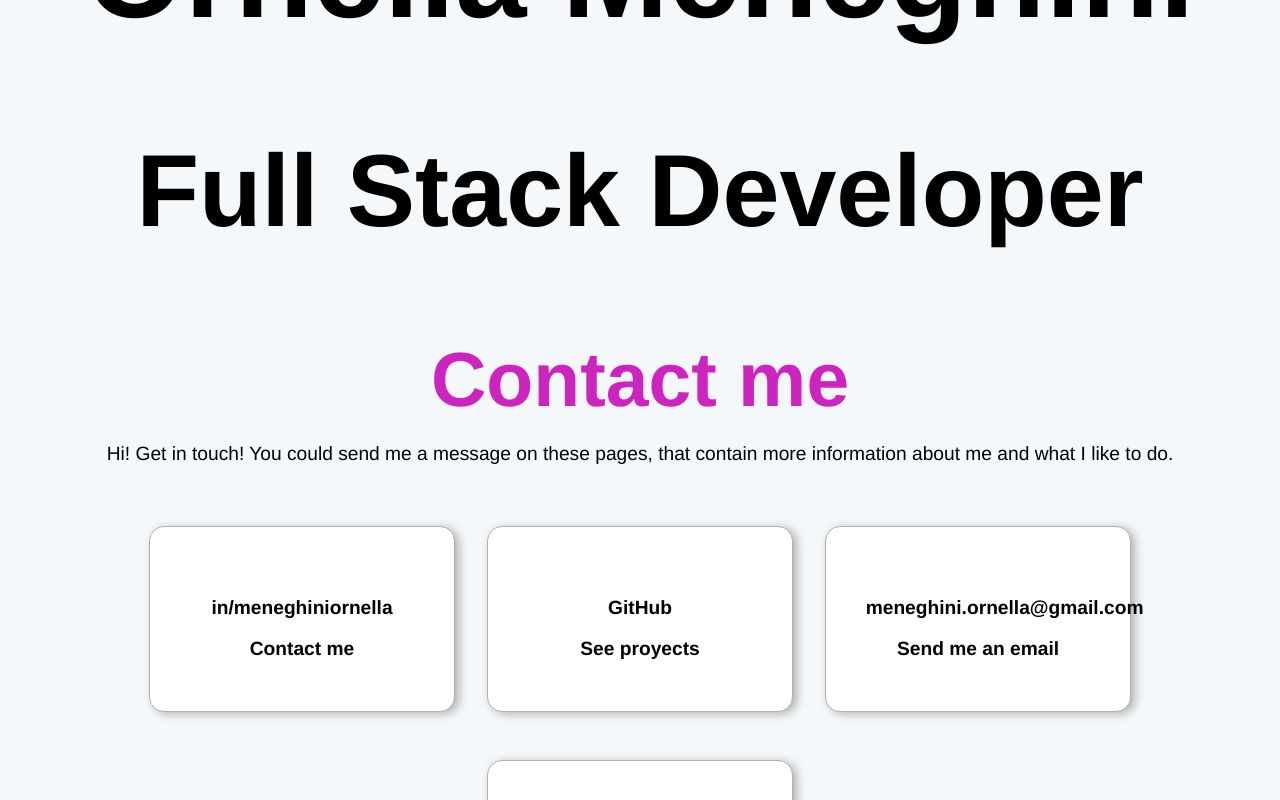
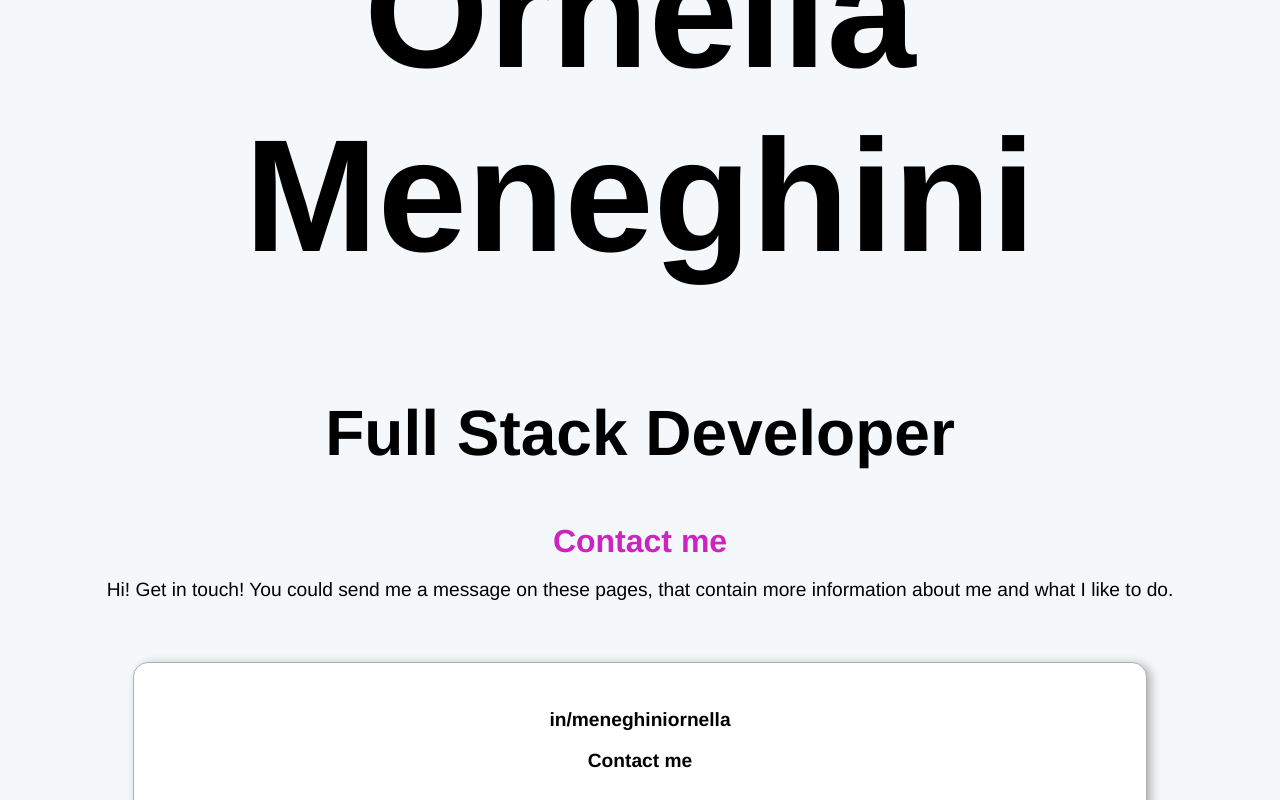
Before and after one commit to MeneghiniOrnella/vue.MeneghiniOrnella, a Vue app: page /contact in a window 1280 px wide. Shown: the part 300-1100 px from the top of the page. Built offline with nearby package versions, Linux system fonts and the light colour scheme.

Commit message:
update font-size cards

```diff
--- a/public/style.css
+++ b/public/style.css
@@ -44,8 +44,8 @@ li {
     border: 1px solid #b0b0b0;
     padding: 1.5em 2em;
     width: 15em;
-    /* height: 30em; */
-    height: auto;
+    height: fit-content;
+
 }
 
 .icons-group {
@@ -80,22 +80,38 @@ li {
 }
 
 h1 {
-    font-size: 10vw;
+    /* font-size: 10vw; */
+    font-size: 10rem;
 }
 h2 {
-    font-size: 8vw;
+    /* font-size: 8vw; */
+    font-size: 4rem;
 }
 h3 {
-    font-size: 6vw;
+    /* font-size: 6vw; */
     color: #cd24bf;
+    font-size: 2rem;
 }
 h4 {
-    font-size: 5vw;
+    /* font-size: 5vw; */
     color: #cd24bf;
+    font-size: 1.8rem;
 }
 h5, h6 {
-    font-size: 4vw;
+    /* font-size: 4vw; */
+    font-size: 1.5rem;
 }
 p {
     font-size: 1.2rem;
 }
+
+.card {
+    width: 80%;
+    height: fit-content;
+    padding: 0;
+    padding-bottom: 1.4em;
+    justify-self: center;
+    text-align: center;
+    background-color: #ffffff;
+    color: #000000;
+}
--- a/src/components/Education.vue
+++ b/src/components/Education.vue
@@ -50,13 +50,4 @@ p{
   margin: 1.5em 2em;
   border-radius: 15px;
 } */
-.card {
-  width: 100%;
-  height: 8em;
-  padding: 0;
-  justify-self: center;
-  text-align: center;
-  background-color: #ffffff;
-  color: #000000;
-}
 </style>
--- a/src/components/Work.vue
+++ b/src/components/Work.vue
@@ -54,8 +54,7 @@ p{
   border-radius: 15px;
 } */
 .card {
-  width: 100%;
-  height: 8em;
+  width: 80%;
   padding: 0;
   justify-self: center;
   text-align: center;
```
